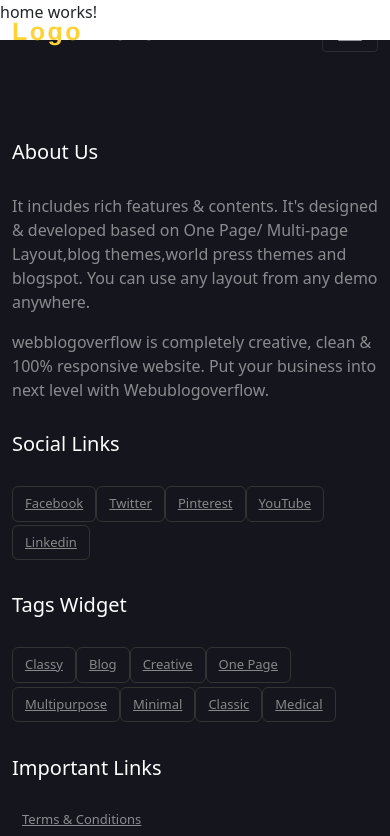
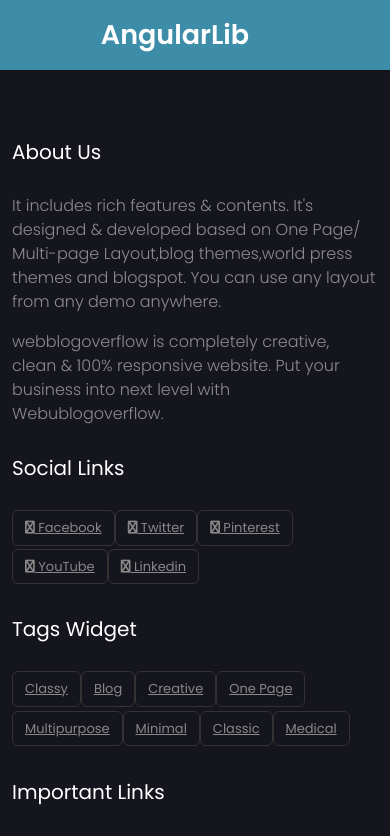
Before and after one commit to K-Vishwak/componentslib, an Angular app: page / in a window 390 px wide. Shown: the top 836 px of the page. Built offline with nearby package versions, Linux system fonts and the light colour scheme.

Commit message:
header changed as requirement

```diff
--- a/src/app/common/footer/footer.component.scss
+++ b/src/app/common/footer/footer.component.scss
@@ -51,7 +51,7 @@ ul {
 }
 
 .kilimanjaro_bottom_header_one {
-    background-color: #111;
+    background-color: #00acee;
 }
 
 .section_padding_50 {
--- a/src/app/common/header/header.component.html
+++ b/src/app/common/header/header.component.html
@@ -1,37 +1,52 @@
-<nav (scroll)="scrollEvent(event)" [class.shrink] = "scrolly > 86" class="navbar navbar-expand-md navbar-dark fixed-top" id="banner">
-    <div class="container">
-        <!-- Brand -->
-        <a class="navbar-brand" href="#"><span>Logo</span> Here</a>
-
-        <!-- Toggler/collapsibe Button -->
-        <button class="navbar-toggler" type="button" data-toggle="collapse" data-target="#collapsibleNavbar">
-    <span class="navbar-toggler-icon"></span>
-  </button>
-
-        <!-- Navbar links -->
-        <div class="collapse navbar-collapse" id="collapsibleNavbar">
-            <ul class="navbar-nav ml-auto">
-                <li class="nav-item">
-                    <a class="nav-link" href="#">Link</a>
+<nav>
+    <div class="navbar">
+        <i class='bx bx-menu'></i>
+        <div class="logo"><a href="#">AngularLib</a></div>
+        <div class="nav-links">
+            <div class="sidebar-logo">
+                <span class="logo-name">AngularLib</span>
+                <i class='bx bx-x'></i>
+            </div>
+            <ul class="links">
+                <li><a href="#">HOME</a></li>
+                <li>
+                    <a href="#">HTML & CSS</a>
+                    <i class='bx bxs-chevron-down htmlcss-arrow arrow  '></i>
+                    <ul class="htmlCss-sub-menu sub-menu">
+                        <li><a href="#">Web Design</a></li>
+                        <li><a href="#">Login Forms</a></li>
+                        <li><a href="#">Card Design</a></li>
+                        <li class="more">
+                            <span><a href="#">More</a>
+                <i class='bx bxs-chevron-right arrow more-arrow'></i>
+              </span>
+                            <ul class="more-sub-menu sub-menu">
+                                <li><a href="#">Neumorphism</a></li>
+                                <li><a href="#">Pre-loader</a></li>
+                                <li><a href="#">Glassmorphism</a></li>
+                            </ul>
+                        </li>
+                    </ul>
                 </li>
-                <li class="nav-item">
-                    <a class="nav-link" href="#">Link</a>
+                <li>
+                    <a href="#">JAVASCRIPT</a>
+                    <i class='bx bxs-chevron-down js-arrow arrow '></i>
+                    <ul class="js-sub-menu sub-menu">
+                        <li><a href="#">Dynamic Clock</a></li>
+                        <li><a href="#">Form Validation</a></li>
+                        <li><a href="#">Card Slider</a></li>
+                        <li><a href="#">Complete Website</a></li>
+                    </ul>
                 </li>
-                <li class="nav-item">
-                    <a class="nav-link" href="#">Link</a>
-                </li>
-                <!-- Dropdown -->
-                <li class="nav-item dropdown">
-                    <a class="nav-link dropdown-toggle" href="#" id="navbardrop" data-toggle="dropdown">
-        Dropdown link
-      </a>
-                    <div class="dropdown-menu">
-                        <a class="dropdown-item" href="#">Link 1</a>
-                        <a class="dropdown-item" href="#">Link 2</a>
-                        <a class="dropdown-item" href="#">Link 3</a>
-                    </div>
-                </li>
+                <li><a href="#">ABOUT US</a></li>
+                <li><a href="#">CONTACT US</a></li>
             </ul>
+        </div>
+        <div class="search-box">
+            <i class='bx bx-search'></i>
+            <div class="input-box">
+                <input type="text" placeholder="Search...">
+            </div>
         </div>
     </div>
 </nav>
--- a/src/app/common/header/header.component.scss
+++ b/src/app/common/header/header.component.scss
@@ -1,77 +1,315 @@
-.navbar-brand span {
-    color: #fed136;
-    font-size: 25px;
-    font-weight: 700;
-    letter-spacing: 0.1em;
-    font-family: 'Kaushan Script', 'Helvetica Neue', Helvetica, Arial, cursive;
+nav {
+    position: fixed;
+    top: 0;
+    left: 0;
+    width: 100%;
+    height: 100%;
+    height: 70px;
+    background: #3E8DA8;
+    box-shadow: 0 1px 2px rgba(0, 0, 0, 0.2);
+    z-index: 99;
 }
 
-.navbar-brand {
-    color: #fff;
-    font-size: 25px;
-    font-family: 'Kaushan Script', 'Helvetica Neue', Helvetica, Arial, cursive;
-    font-weight: 700;
-    letter-spacing: 0.1em;
+nav .navbar {
+    height: 100%;
+    max-width: 1250px;
+    width: 100%;
+    display: flex;
+    align-items: center;
+    justify-content: space-between;
+    margin: auto;
+    /* background: red; */
+    padding: 0 50px;
 }
 
-.navbar-nav .nav-item .nav-link {
-    padding: 1.1em 1em!important;
-    font-size: 120%;
-    font-weight: 500;
-    letter-spacing: 1px;
+.navbar .logo a {
+    font-size: 30px;
     color: #fff;
-    font-family: 'Gothic A1', sans-serif;
+    text-decoration: none;
+    font-weight: 600;
 }
 
-.navbar-nav .nav-item .nav-link:hover {
-    color: #fed136;
+nav .navbar .nav-links {
+    line-height: 70px;
+    height: 100%;
 }
 
-.navbar-expand-md .navbar-nav .dropdown-menu {
-    border-top: 3px solid #fed136;
+nav .navbar .links {
+    display: flex;
 }
 
-.dropdown-item:hover {
-    background-color: #fed136;
-    color: #fff;
+nav .navbar .links li {
+    position: relative;
+    display: flex;
+    align-items: center;
+    justify-content: space-between;
+    list-style: none;
+    padding: 0 14px;
 }
 
-nav {
-    -webkit-transition: padding-top .3s, padding-bottom .3s;
-    -moz-transition: padding-top .3s, padding-bottom .3s;
-    transition: padding-top .3s, padding-bottom .3s;
+nav .navbar .links li a {
+    height: 100%;
+    text-decoration: none;
+    white-space: nowrap;
+    color: #fff;
+    font-size: 15px;
+    font-weight: 500;
+}
+
+.links li:hover .htmlcss-arrow,
+.links li:hover .js-arrow {
+    transform: rotate(180deg);
+}
+
+nav .navbar .links li .arrow {
+    /* background: red; */
+    height: 100%;
+    width: 22px;
+    line-height: 70px;
+    text-align: center;
+    display: inline-block;
+    color: #fff;
+    transition: all 0.3s ease;
+}
+
+nav .navbar .links li .sub-menu {
+    position: absolute;
+    top: 70px;
+    left: 0;
+    line-height: 40px;
+    background: #3E8DA8;
+    box-shadow: 0 1px 2px rgba(0, 0, 0, 0.2);
+    border-radius: 0 0 4px 4px;
+    display: none;
+    z-index: 2;
+}
+
+nav .navbar .links li:hover .htmlCss-sub-menu,
+nav .navbar .links li:hover .js-sub-menu {
+    display: block;
+}
+
+.navbar .links li .sub-menu li {
+    padding: 0 70px 0 0px;
+    border-bottom: 1px solid rgba(255, 255, 255, 0.1);
+}
+
+.navbar .links li .sub-menu a {
+    color: #fff;
+    font-size: 15px;
+    font-weight: 500;
+}
+
+.navbar .links li .sub-menu .more-arrow {
+    line-height: 40px;
+}
+
+.navbar .links li .htmlCss-more-sub-menu {
+    /* line-height: 40px; */
+}
+
+.navbar .links li .sub-menu .more-sub-menu {
+    position: absolute;
+    top: 0;
+    left: 100%;
+    border-radius: 0 4px 4px 4px;
+    z-index: 1;
+    display: none;
+}
+
+.links li .sub-menu .more:hover .more-sub-menu {
+    display: block;
+}
+
+.navbar .search-box {
+    position: relative;
+    height: 40px;
+    width: 40px;
+}
+
+.navbar .search-box i {
+    position: absolute;
+    height: 100%;
+    width: 100%;
+    line-height: 40px;
+    text-align: center;
+    font-size: 22px;
+    color: #fff;
+    font-weight: 600;
+    cursor: pointer;
+    transition: all 0.3s ease;
+}
+
+.navbar .search-box .input-box {
+    position: absolute;
+    right: calc(100% - 40px);
+    top: 80px;
+    height: 60px;
+    width: 300px;
+    background: #3E8DA8;
+    border-radius: 6px;
+    opacity: 0;
+    pointer-events: none;
+    transition: all 0.4s ease;
+}
+
+.navbar.showInput .search-box .input-box {
+    top: 65px;
+    opacity: 1;
+    pointer-events: auto;
+    background: #3E8DA8;
+}
+
+.search-box .input-box::before {
+    content: '';
+    position: absolute;
+    height: 20px;
+    width: 20px;
+    background: #3E8DA8;
+    right: 10px;
+    top: -6px;
+    transform: rotate(45deg);
+}
+
+.search-box .input-box input {
+    position: absolute;
+    top: 50%;
+    left: 50%;
+    border-radius: 4px;
+    transform: translate(-50%, -50%);
+    height: 35px;
+    width: 280px;
+    outline: none;
+    padding: 0 15px;
+    font-size: 16px;
     border: none;
 }
 
-.shrink {
-    padding-top: 0;
-    padding-bottom: 0;
-    background-color: #212529;
+.navbar .nav-links .sidebar-logo {
+    display: none;
 }
 
+.navbar .bx-menu {
+    display: none;
+}
 
-/* mobile view */
-
-@media (max-width:500px) {
-    .navbar-nav {
-        background-color: #000;
-        border-top: 3px solid #fed136;
-        color: #fff;
-        z-index: 1;
-        margin-top: 5px;
+@media (max-width:920px) {
+    nav .navbar {
+        max-width: 100%;
+        padding: 0 25px;
     }
-    .navbar-nav .nav-item .nav-link {
-        padding: 0.7em 1em!important;
-        font-size: 100%;
-        font-weight: 500;
+    nav .navbar .logo a {
+        font-size: 27px;
+    }
+    nav .navbar .links li {
+        padding: 0 10px;
+        white-space: nowrap;
+    }
+    nav .navbar .links li a {
+        font-size: 15px;
     }
 }
 
-@media (max-width:768px) {
-    .banner-sub-heading {
-        font-size: 23px;
-        font-weight: 200;
-        line-height: 23px;
-        margin-bottom: 40px;
+@media (max-width:800px) {
+    nav {
+        /* position: relative; */
+    }
+    .navbar .bx-menu {
+        display: block;
+    }
+    nav .navbar .nav-links {
+        position: fixed;
+        top: 0;
+        left: -100%;
+        display: block;
+        max-width: 270px;
+        width: 100%;
+        background: #3E8DA8;
+        line-height: 40px;
+        padding: 20px;
+        box-shadow: 0 5px 10px rgba(0, 0, 0, 0.2);
+        transition: all 0.5s ease;
+        z-index: 1000;
+    }
+    .navbar .nav-links .sidebar-logo {
+        display: flex;
+        align-items: center;
+        justify-content: space-between;
+    }
+    .sidebar-logo .logo-name {
+        font-size: 25px;
+        color: #fff;
+    }
+    .sidebar-logo i,
+    .navbar .bx-menu {
+        font-size: 25px;
+        color: #fff;
+    }
+    nav .navbar .links {
+        display: block;
+        margin-top: 20px;
+    }
+    nav .navbar .links li .arrow {
+        line-height: 40px;
+    }
+    nav .navbar .links li {
+        display: block;
+    }
+    nav .navbar .links li .sub-menu {
+        position: relative;
+        top: 0;
+        box-shadow: none;
+        display: none;
+    }
+    nav .navbar .links li .sub-menu li {
+        border-bottom: none;
+    }
+    .navbar .links li .sub-menu .more-sub-menu {
+        display: none;
+        position: relative;
+        left: 0;
+    }
+    .navbar .links li .sub-menu .more-sub-menu li {
+        display: flex;
+        align-items: center;
+        justify-content: space-between;
+    }
+    .links li:hover .htmlcss-arrow,
+    .links li:hover .js-arrow {
+        transform: rotate(0deg);
+    }
+    .navbar .links li .sub-menu .more-sub-menu {
+        display: none;
+    }
+    .navbar .links li .sub-menu .more span {
+        /* background: red; */
+        display: flex;
+        align-items: center;
+        /* justify-content: space-between; */
+    }
+    .links li .sub-menu .more:hover .more-sub-menu {
+        display: none;
+    }
+    nav .navbar .links li:hover .htmlCss-sub-menu,
+    nav .navbar .links li:hover .js-sub-menu {
+        display: none;
+    }
+    .navbar .nav-links.show1 .links .htmlCss-sub-menu,
+    .navbar .nav-links.show3 .links .js-sub-menu,
+    .navbar .nav-links.show2 .links .more .more-sub-menu {
+        display: block;
+    }
+    .navbar .nav-links.show1 .links .htmlcss-arrow,
+    .navbar .nav-links.show3 .links .js-arrow {
+        transform: rotate(180deg);
+    }
+    .navbar .nav-links.show2 .links .more-arrow {
+        transform: rotate(90deg);
     }
 }
+
+@media (max-width:370px) {
+    nav .navbar .nav-links {
+        max-width: 100%;
+    }
+}
--- a/src/index.html
+++ b/src/index.html
@@ -1,13 +1,19 @@
 <!doctype html>
 <html lang="en">
+
 <head>
     <meta charset="utf-8">
     <title>Componentslib</title>
     <base href="/">
     <meta name="viewport" content="width=device-width, initial-scale=1">
     <link rel="icon" type="image/x-icon" href="favicon.ico">
+    <!-- ===== Fontawesome CDN Link ===== -->
+    <link rel="stylesheet" href="https://cdnjs.cloudflare.com/ajax/libs/font-awesome/6.0.0-beta3/css/all.min.css" />
+
 </head>
+
 <body>
     <app-root></app-root>
 </body>
+
 </html>
--- a/src/styles.scss
+++ b/src/styles.scss
@@ -1,8 +1,14 @@
 /* You can add global styles to this file, and also import other style files */
 
+
+/* Googlefont Poppins CDN Link */
+
+@import url('https://fonts.googleapis.com/css2?family=Poppins:wght@200;300;400;500;600;700&display=swap');
 * {
     margin: 0;
     padding: 0;
+    box-sizing: border-box;
+    font-family: 'Poppins', sans-serif;
 }
 
 html {
```
Also changed, not shown: src/app/home/home.component.html (line endings or trailing spaces). Lines whose indentation alone changed are shown as unchanged.
